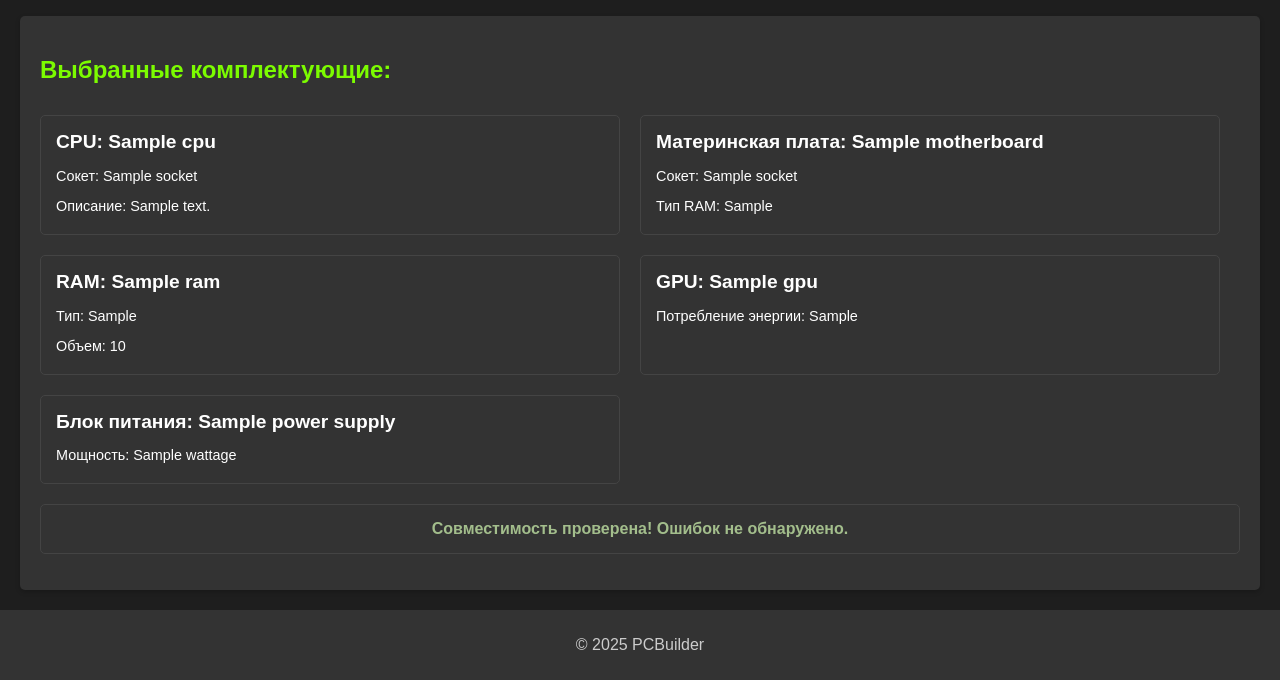
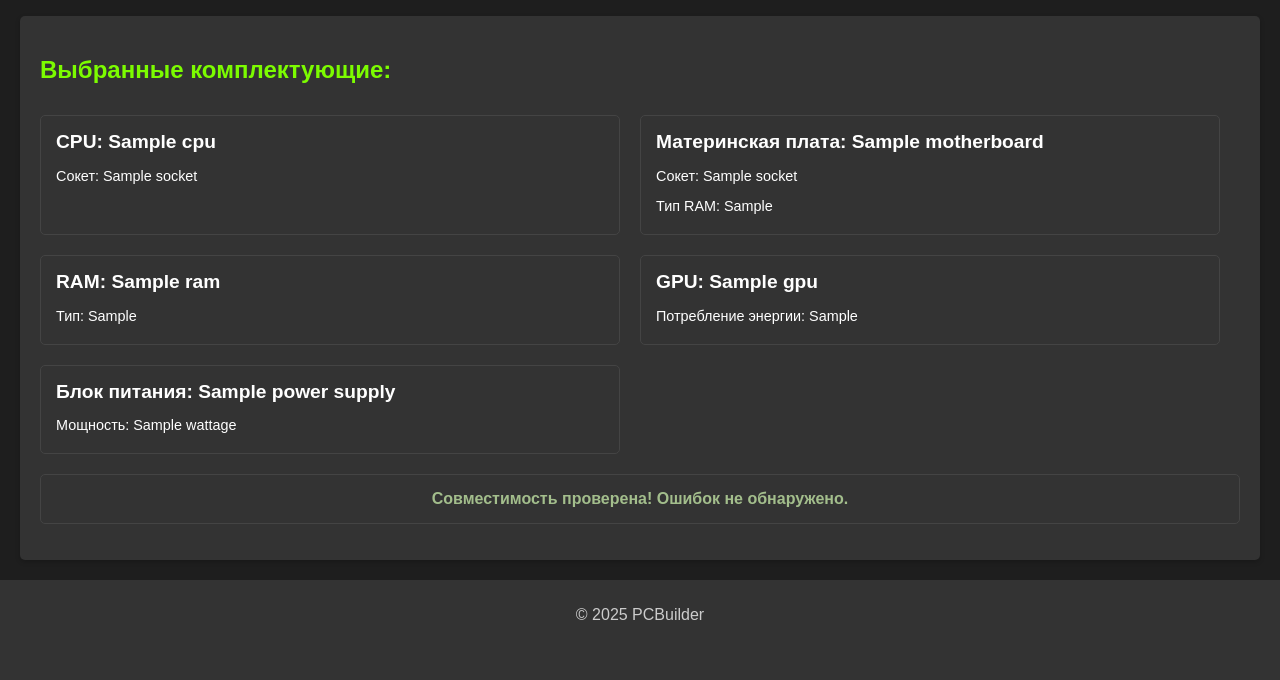
Before and after one commit to MrDesedresh/webpcb6, a Flask app: template templates/results.html in a window 1280 px wide. Shown: the part 181-861 px from the top of the page. After the commit the page ends 801 px from the top, so only its background shows below. Run offline with Flask 3, Linux system fonts and the light colour scheme; the template is opened without the code that fills it: most values are stand-ins (such as "Sample title", 1, 10 or a date in 2020).

Commit message:
Add files via upload

```diff
--- a/templates/results.html
+++ b/templates/results.html
@@ -53,7 +53,6 @@
                 <div class="component-card">
                     <h3>CPU: {{ cpu.name }}</h3>
                     <p>Сокет: {{ cpu.socket }}</p>
-                    <p>Описание: {{ cpu.description }}</p> <!-- Добавьте описание, если оно есть в данных -->
                 </div>
                 {% endif %}
 
@@ -70,7 +69,6 @@
                 <div class="component-card">
                     <h3>RAM: {{ ram.name }}</h3>
                     <p>Тип: {{ ram.ram_type }}</p>
-                    <p>Объем: {{ ram.capacity }}</p> <!-- Пример, если у вас есть поле "capacity" -->
                 </div>
                 {% endif %}
 
```
